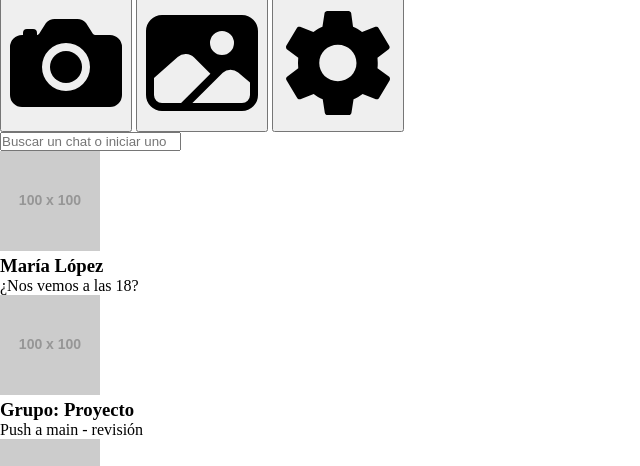
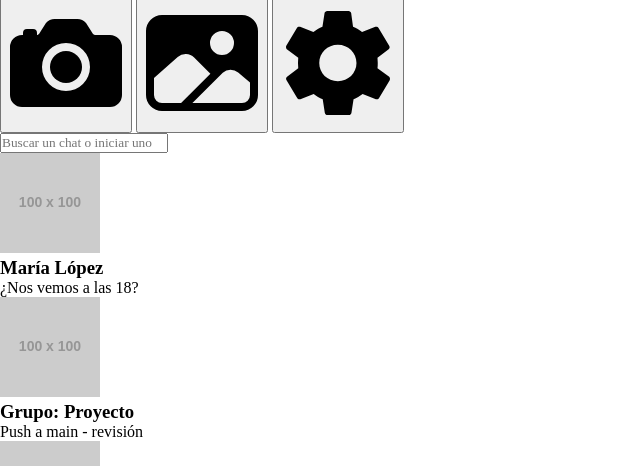
Before and after one commit to federicotenaglia/proyecto-base, a plain HTML site: page index.html in a window 1280 px wide. Shown: the part 334-800 px from the top of the page, without its empty margins (0-640 px from the left). Drawn offline with Linux system fonts and the light colour scheme; placeholder pictures from the web are drawn by us.

Commit message:
add: incorporación de tipografía roboto

```diff
--- a/index.html
+++ b/index.html
@@ -5,6 +5,10 @@
     <meta name="viewport" content="width=device-width, initial-scale=1.0">
     <title>Clon de whatsapp</title>
     <link rel="stylesheet" href="./styles/main.css">
+    <!-- google fonts -->
+     <link rel="preconnect" href="https://fonts.googleapis.com">
+    <link rel="preconnect" href="https://fonts.gstatic.com" crossorigin>
+    <link href="https://fonts.googleapis.com/css2?family=Roboto:ital,wght@0,100..900;1,100..900&display=swap" rel="stylesheet">
 </head>
 <body>
     <section class="app">
--- a/styles/main.css
+++ b/styles/main.css
@@ -2,6 +2,7 @@
     margin: 0;
     padding: 0;
     box-sizing: border-box;
+    font-family: (var(--primary-font));
 }
 
 :root {
@@ -13,4 +14,6 @@
     --green-400: #138b80;
     --green-300: #2dca7a;
     --green-200: #dcf8c6;
+
+    --primary-font: "Roboto", sans-serif;
 }
```
